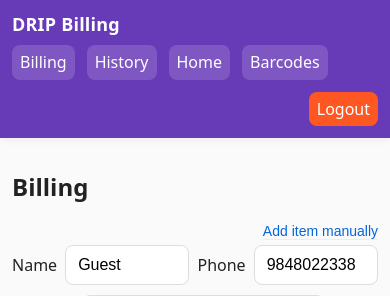
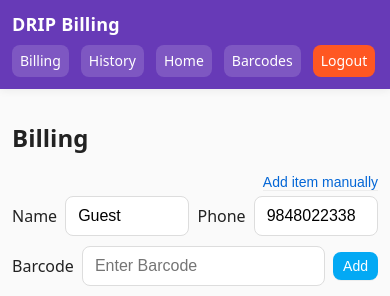
Before and after one commit to nagarjunakr55-tech/test, a Flask app: page /billing in a window 390 px wide. Shown: the top 296 px of the page. Run offline with Flask 3, Linux system fonts and the light colour scheme; the visitor is signed in with stand-in values (Sample User, id 1); some libraries are stand-ins or nearby versions.

Commit message:
logout change

```diff
--- a/templates/base.html
+++ b/templates/base.html
@@ -9,13 +9,31 @@
   <meta name="format-detection" content="telephone=no,email=no,address=no" />
 
   <style>
-    nav{ margin-top:8px; display:flex; gap:12px; flex-wrap:wrap; }
-nav a{ color:#fff; text-decoration:none; padding:8px 10px; border-radius:8px; background:rgba(255,255,255,.15); }
+    nav{
+  margin-top:8px;
+  display:flex;
+  align-items:center;
+  gap:8px;
+  flex-wrap:nowrap;
+  overflow-x:auto;
+  -webkit-overflow-scrolling:touch;
+  white-space:nowrap;
+}
+nav a{
+  color:#fff;
+  text-decoration:none;
+  padding:6px 8px;
+  border-radius:8px;
+  background:rgba(255,255,255,.15);
+  flex:0 0 auto;
+}
 nav a:hover{ background:rgba(255,255,255,.25); }
+nav .spacer{ flex:1 1 auto; }
 /* logout link floats to the right side of nav */
-nav a.logout {
-  margin-left: auto;
-  background: var(--warn);   /* orange-red */
+nav a.logout{ background:var(--warn); }
+@media (max-width:600px){
+  nav{ gap:6px; }
+  nav a{ padding:6px 8px; font-size:14px; }
 }
 
     :root{
```
